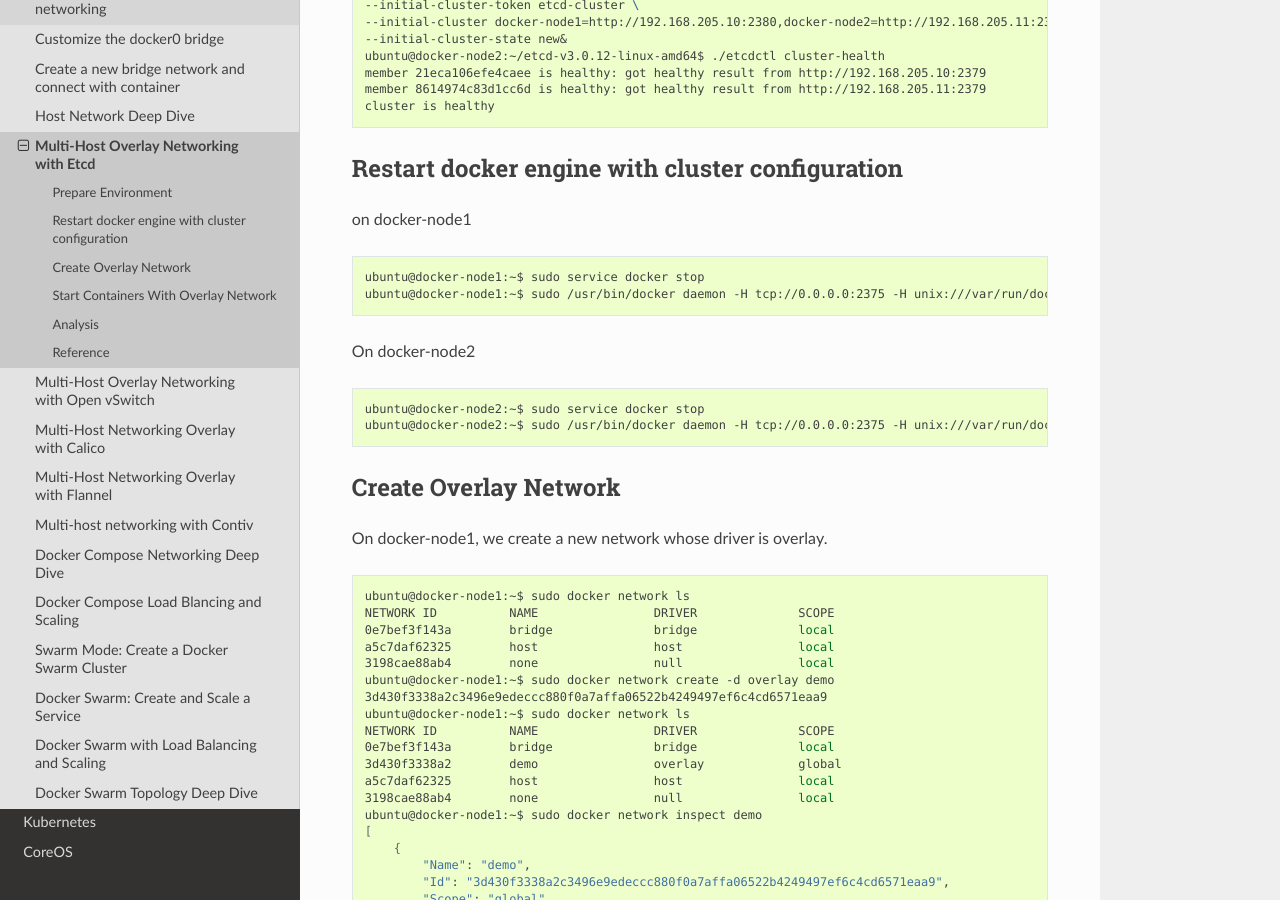
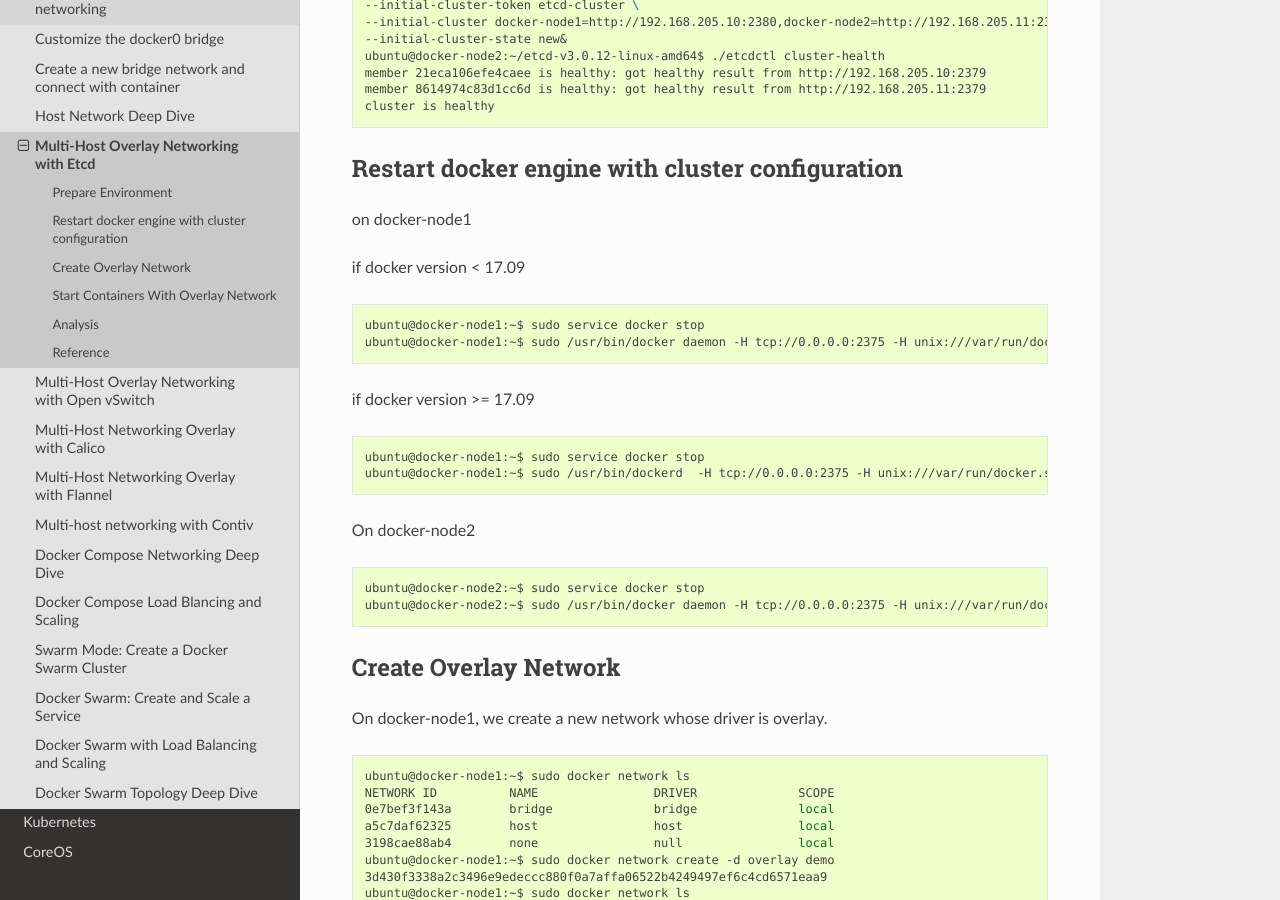
Before and after one commit to xiaopeng163/docker-k8s-lab, a Sphinx documentation site: the page built from docs/source/docker/docker-etcd.rst, in a window 1280 px wide and 900 px high, scrolled down 1347 px. Built offline with Sphinx 7.4.7 and the Read the Docs theme 2.0.0, drawn with Linux system fonts in a browser that asks for light colours.

Commit message:
restart dockerd based on docker version
Signed-off-by: Peng Xiao <xiaoquwl@gmail.com>

```diff
--- a/docs/source/docker/docker-etcd.rst
+++ b/docs/source/docker/docker-etcd.rst
@@ -63,10 +63,20 @@ Restart docker engine with cluster configuration
 
 on docker-node1
 
+if docker version < 17.09
+
 .. code-block:: bash
 
   ubuntu@docker-node1:~$ sudo service docker stop
   ubuntu@docker-node1:~$ sudo /usr/bin/docker daemon -H tcp://0.0.0.0:2375 -H unix:///var/run/docker.sock --cluster-store=etcd://192.168.205.10:2379 --cluster-advertise=192.168.205.10:2375
+
+if docker version >= 17.09
+
+.. code-block:: bash
+
+  ubuntu@docker-node1:~$ sudo service docker stop
+  ubuntu@docker-node1:~$ sudo /usr/bin/dockerd  -H tcp://0.0.0.0:2375 -H unix:///var/run/docker.sock --cluster-store=etcd://192.168.205.10:2379 --cluster-advertise=192.168.205.10:2375
+
 
 On docker-node2
 
```
